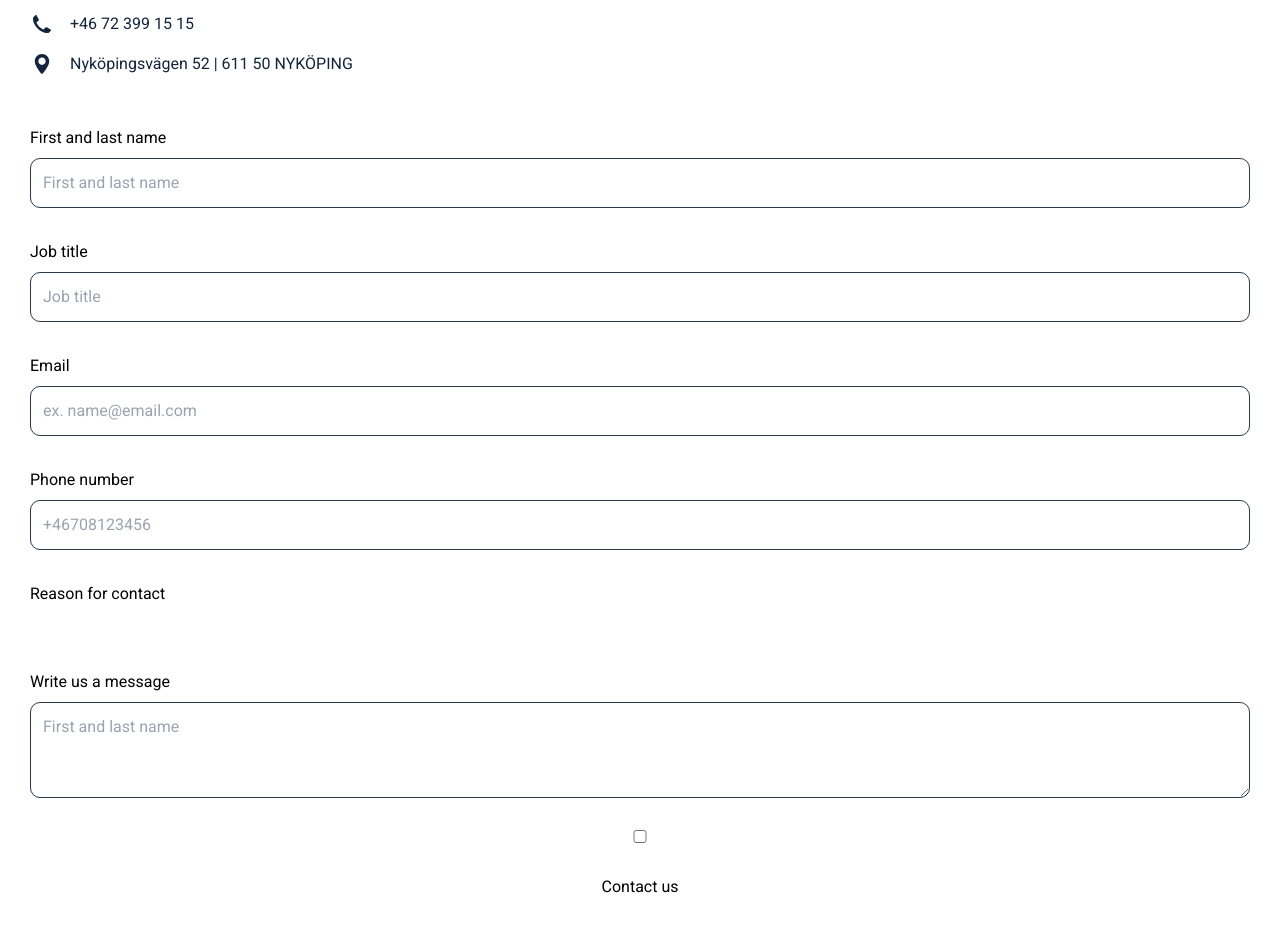
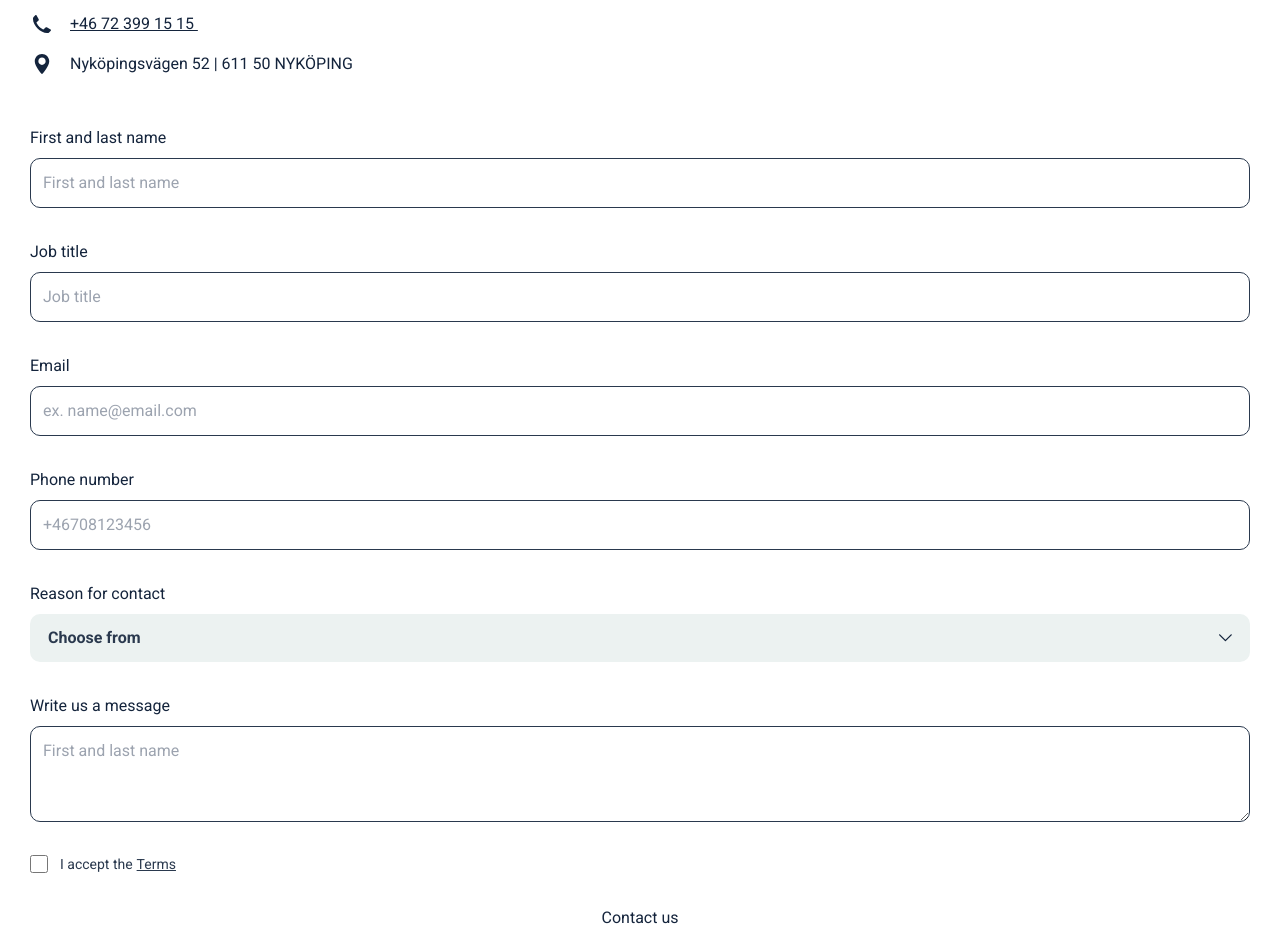
Before and after one commit to Legendarius-K/parking_time, a Next.js app: page /contact in a window 1280 px wide. Shown: the part 400-1352 px from the top of the page. Built offline with nearby package versions, Linux system fonts and the light colour scheme.

Commit message:
styled some of the code to be more precise acodring to the design

```diff
--- a/src/app/contact/page.tsx
+++ b/src/app/contact/page.tsx
@@ -1,32 +1,46 @@
+'use client'
+
 import EmailIcon from "../../../public/Email.svg"
 import PhoneIcon from "../../../public/Phone.svg"
 import PinIcon from "../../../public/Pin.svg"
+import Chevronicon from "../../../public/Chevron.svg"
 import Image from "next/image";
+import { useEffect, useState } from "react";
 
 const Contact = () => {
+
+    const [openAccordion, toggleAccordion] = useState(false);
+
+    const handleClick = () => {
+        toggleAccordion(!openAccordion);
+    }
+
+    const accordionClick = () => {
+        console.log("item in accordion is clicked")
+    }
+
     return (
         <>
-          <div className="flex flex-col mt-[80px] pt-[100px] px-[30px] pb-[80px] font-mono gap-[50px]">
+          <div className="flex flex-col mt-[80px] pt-[100px] px-[30px] pb-[80px] font-mono gap-[50px] text-pt-darkblue1">
             <div className="flex flex-col gap-5">
                 <p className="text-5xl font-sans font-bold text-pt-secondary">Contact us</p>
                 <p className="text-base font-medium text-pt-darkblue2">Whether you have a question, feedback, or need assistance, please fill out the form below, and our team will get back to you as soon as possible.</p>
                 <div className="flex flex-col gap-4 text-pt-darkblue1">
-                    <div className="flex flex-row gap-4">
+                    <div className="flex flex-row gap-4 ">
                         <Image src={EmailIcon} alt="Email icon"/>
-                        <a href="">info@parkingtime.se</a>
+                        <a className="underline font-medium" href="">info@parkingtime.se</a>
                     </div>
                     <div className="flex flex-row gap-4">
                         <Image src={PhoneIcon} alt="Phone icon"/>
-                        <a href="tel:+46 72 399 15 15">+46 72 399 15 15 </a>
+                        <a className="underline font-medium" href="tel:+46 72 399 15 15">+46 72 399 15 15 </a>
                     </div>
-
                     <div className="flex flex-row gap-4">
                         <Image src={PinIcon} alt="Pin icon"/>
-                        <a href="">Nyköpingsvägen 52 | 611 50 NYKÖPING</a>
+                        <a className="font-medium" href="">Nyköpingsvägen 52 | 611 50 NYKÖPING</a>
                     </div>
                 </div>
             </div>
-            <div className="flex flex-col gap-8">
+            <div className="flex flex-col gap-8 font-medium">
                 <div className="flex flex-col gap-2">
                     <p>First and last name</p>
                     <input className="rounded-[10px] border-pt-darkblue2 border-[1px] p-3 text-base" type="text" name="nameInput" id="" placeholder="First and last name" />
@@ -43,16 +57,32 @@ const Contact = () => {
                     <p>Phone number</p>
                     <input className="rounded-[10px] border-pt-darkblue2 border-[1px] p-3" type="text" name="nameInput" id="" placeholder="+46708123456" />
                 </div>
-                <div className="flex flex-col gap-2">
+                <div className="flex flex-col gap-2 ">
                     <p>Reason for contact</p>
-                    <input className="" type="text" name="" id="" />
+                    <div onClick={handleClick} className="flex-col bg-pt-background rounded-[10px] py-3 px-[18px] text-pt-darkblue2">
+                        <div className="flex justify-between align-center">
+                            <p className="font-bold text-base">Choose from</p>  <Image src={Chevronicon} alt="Pin icon"/>
+                        </div>
+                        <section className={`${openAccordion ? 'flex-col' : 'hidden'} gap-2`}>
+                            <div onClick={accordionClick} className="">1</div>
+                            <div onClick={accordionClick} className="">2</div>
+                            <div onClick={accordionClick} className="">3</div>
+                        </section>
+
+                    </div>
                 </div>
                 <div className="flex flex-col gap-2">
                     <p>Write us a message</p>
                     <textarea name="" id="" placeholder="First and last name" className="rounded-[10px] border-pt-darkblue2 border-[1px] p-3  min-h-24 "></textarea>
                 </div>
-                <div className="flex flex-col gap-2">
-                    <input type="checkbox" name="checkbox" id="" />
+                <div className="flex align-middle gap-3 text-sm text-pt-darkblue2">
+                    <input className="size-[18px] my-auto rounded-[3px] border-pt-darkblue2" type="checkbox" name="checkbox" id="" />
+                    <span className="flex align-middle ">
+                        <p >I accept the</p>
+                        <a className="px-1 cursor-pointer underline" href="">
+                            <p>Terms</p>
+                        </a>
+                    </span>
                 </div>
                     <button>Contact us</button>
                 </div>
```
Also changed, not shown: public/Chevron.svg (added).
